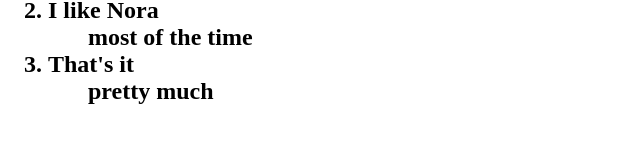
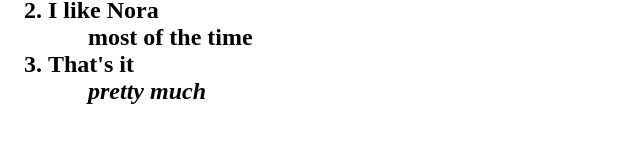
Before and after one commit to Brigidohara/Brigidohara.github.io, a plain HTML site: page index.html in a window 1280 px wide. Shown: the part 157-300 px from the top of the page, 0-640 px from the left. Drawn offline with Linux system fonts and the light colour scheme.

Commit message:
Update index.html

```diff
--- a/index.html
+++ b/index.html
@@ -10,7 +10,7 @@
       <li>I like Nora</li>
         <ul> most of the time </ul>
       <li>That's it</li>
-        <ul> pretty much </ul>
+        <em><ul> pretty much </ul></em>
     </ol>
   </h2>
 </body>
```
